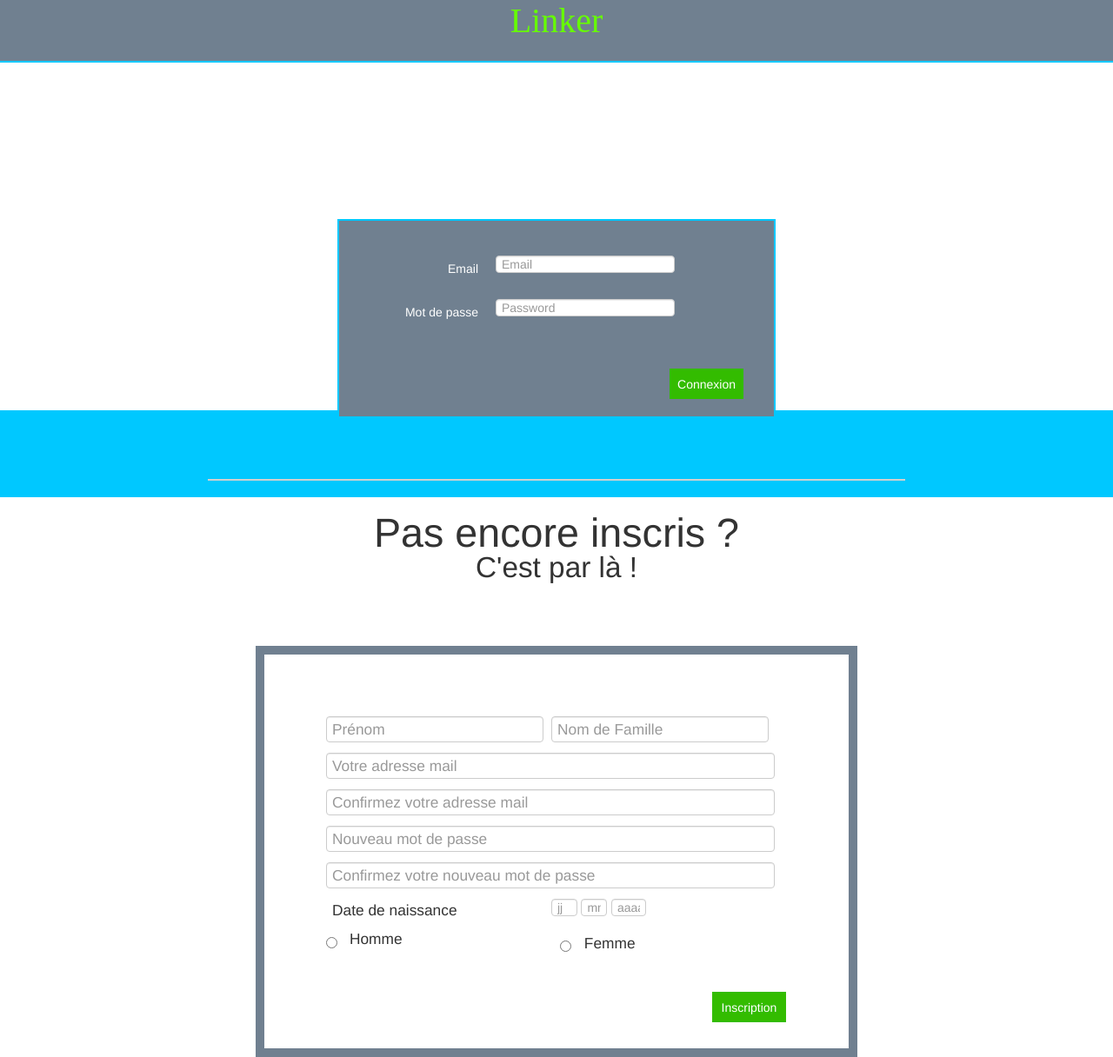
After one commit to pedraldo/Sum14-Proj, a PHP site: page / in a window 1280 px wide. The commit adds this page. Shown: the whole page at 87% size. Run offline with PHP 8.4, Linux system fonts and the light colour scheme.

Commit message:
Passage php

```diff
--- /dev/null
+++ b/footer.php
@@ -0,0 +1 @@
+<div id="footer"></div>
--- /dev/null
+++ b/header.php
@@ -0,0 +1,3 @@
+<div id="header">
+	<div id="header_title">Linker</div>
+</div>
--- /dev/null
+++ b/index.php
@@ -0,0 +1,102 @@
+<?php
+		require "header.php";
+		require "footer.php"
+?>
+
+<!DOCTYPE html>
+<html>
+<head>
+	<meta http-equiv="Content-Type" content="text/html; charset=UTF-8"/>
+	<link type="text/css" rel="stylesheet" href="../stylesheets/stylesheet.css"/>
+	<link type="text/css" rel="stylesheet" href="../stylesheets/signup.css"/>
+	<link type="text/css" rel="stylesheet" href="../stylesheets/lib/bootstrap.min.css"/>
+	<title>Bienvenue sur Linker</title>
+</head>
+
+<body>
+
+	<div id="form_in">
+	    <form class="form-horizontal">
+		    <div class="control-group">
+		    	<label class="control-label" for="inputEmail" style="color: white;">Email</label>
+		    	<div class="controls">
+		    		<input type="text" id="inputEmail" placeholder="Email" type="email">
+		    	</div>
+		    </div>
+		    <div class="control-group">
+		    	<label class="control-label" for="inputPassword" style="color: white;"	>Mot de passe</label>
+		    	<div class="controls">
+		    		<input type="password" id="inputPassword" placeholder="Password">
+		    	</div>
+		    </div>
+		    <div class="control-group">
+		    	<div class="controls">
+		    		<button type="submit" id="signin_button">Connexion</button>
+		    	</div>
+		    </div>
+		</form>
+	</div>
+
+	<div class="separateur" id="separ_signin"></div>
+
+	<div id="spans">
+		<span id="span1">Pas encore inscris ?</span>
+		<span id="span2">C'est par là !</span>
+	</div>
+
+	<div id="form_up">
+		<table>
+			<tr>
+				<td><input type="text" style="height:30px;font-size:13pt;" class="small_input" placeholder="Prénom" required></td>
+				<td><input type="text" style="height:30px;font-size:13pt;" class="small_input" placeholder="Nom de Famille" required></td>
+			</tr>
+
+			<tr>
+				<td colspan="2"><input type="text" style="height:30px;font-size:13pt;" class="big_input" placeholder="Votre adresse mail" required></td>
+			</tr>
+
+			<tr>
+				<td colspan="2"><input type="text" style="height:30px;font-size:13pt;" class="big_input" placeholder="Confirmez votre adresse mail" required></td>
+			</tr>
+
+			<tr>
+				<td colspan="2"><input type="password" style="height:30px;font-size:13pt;" class="big_input" placeholder="Nouveau mot de passe" required></td>
+			</tr>
+
+			<tr>
+				<td colspan="2"><input type="password" style="height:30px;font-size:13pt;" class="big_input" placeholder="Confirmez votre nouveau mot de passe" required></td>
+			</tr>
+
+			<tr>
+				<td id="td_birth">
+					<label id="birth_label">Date de naissance</label>
+				</td>
+				<td>
+					<input type="text" class="birth_input" placeholder="jj">
+					<input type="text" class="birth_input" placeholder="mm">
+					<input type="text" class="birth_input_year" placeholder="aaaa">
+				</td>
+			</tr>
+
+			<tr>
+				<td>
+					<label>
+						<input type="radio" name="optionsRadios" id="optionsRadios1" value="H">
+						<span class="sexe">Homme</span>
+					</label>
+				</td>
+
+				<td>
+					<label class="sexe">
+						<input type="radio" name="optionsRadios" id="optionsRadios2" value="F">
+						<span class="sexe">Femme</span>
+					</label>
+				</td>
+			</tr>
+		</table>
+
+		<button type="submit" id="signup_button">Inscription</button>
+	</div>
+
+</body>
+</html>
--- a/stylesheets/signup.css
+++ b/stylesheets/signup.css
@@ -1,24 +1,3 @@
-#header{
-	height: 70px;
-	width: 100%;
-	background-color: #708090;
-	line-height: 80px;
-	text-align:center;
-	min-width: 800px;
-	border-bottom: 2px solid #00C8FF;
-}
-
-#header_title{
-	width: 100%;
-	text-align: center;
-	line-height: normal;
-	display: inline-block;
-	font-family: Chalkduster;
-	font-size: 30pt;
-	color: #66FF00;
-}
-
-
 #form_in{
 	top: 80px;
 	width: 500px;
--- a/stylesheets/stylesheet.css
+++ b/stylesheets/stylesheet.css
@@ -1,3 +1,23 @@
+#header{
+	height: 70px;
+	width: 100%;
+	background-color: #708090;
+	line-height: 80px;
+	text-align:center;
+	min-width: 800px;
+	border-bottom: 2px solid #00C8FF;
+}
+
+#header_title{
+	width: 100%;
+	text-align: center;
+	line-height: normal;
+	display: inline-block;
+	font-family: Chalkduster;
+	font-size: 30pt;
+	color: #66FF00;
+}
+
 .separateur{
 	width: 800px;
 	margin: auto;
```
Also changed, not shown: 1 other file.
